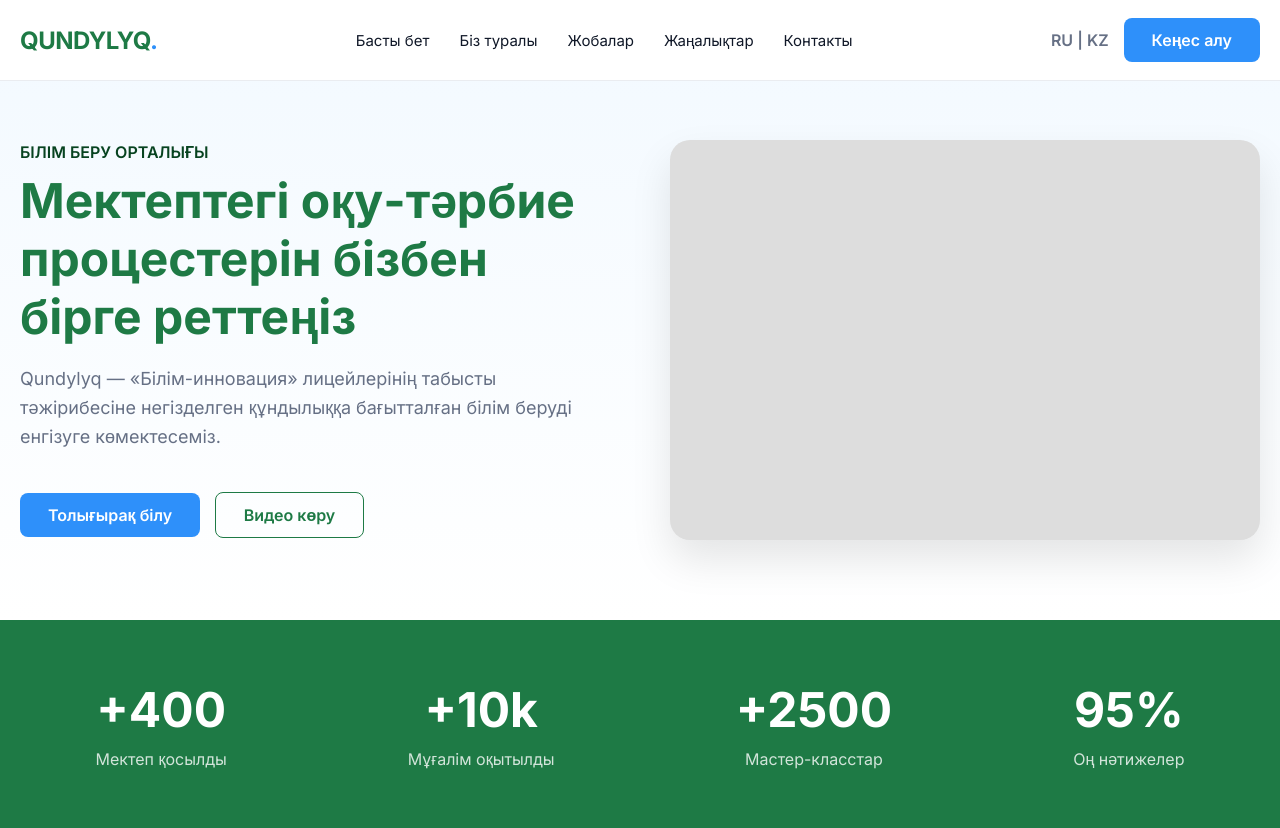
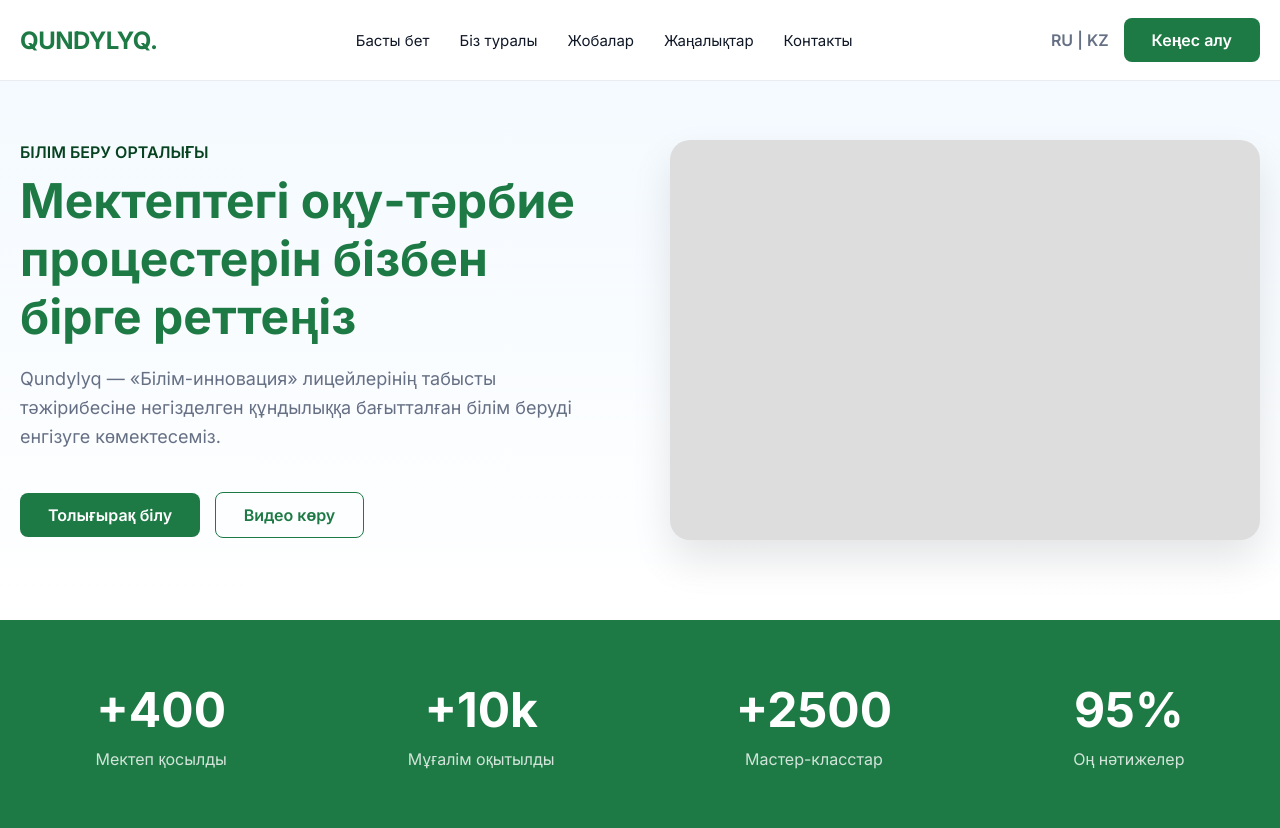
Before and after one commit to JonnyMayson/40-School-site, a Django app: page / in a window 1280 px wide. Shown: the top 828 px of the page. Run offline with Django 5.2, Linux system fonts and the light colour scheme; data comes from the database, SQL or seed files in the repository; data that the repository does not hold is empty.

Commit message:
changes4

```diff
--- a/backend/templates/base.html
+++ b/backend/templates/base.html
@@ -13,7 +13,7 @@
         /* --- 1. Глобальные настройки --- */
         :root {
             --primary: #1e7a45;
-            --accent: #2e90fa;
+            --accent: #1e7a45;
             --text-main: #101828;
             --text-light: #667085;
             --bg-light: #f9fafb;
```
